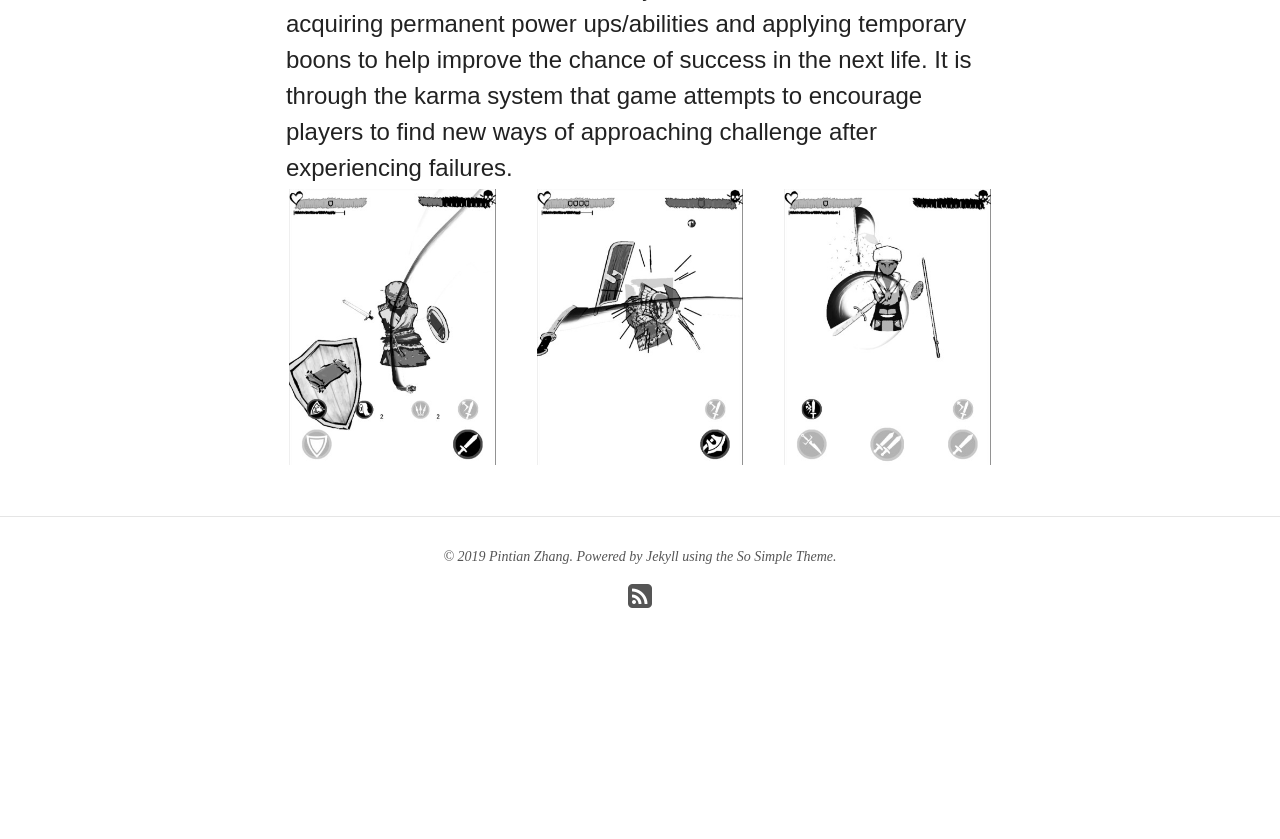
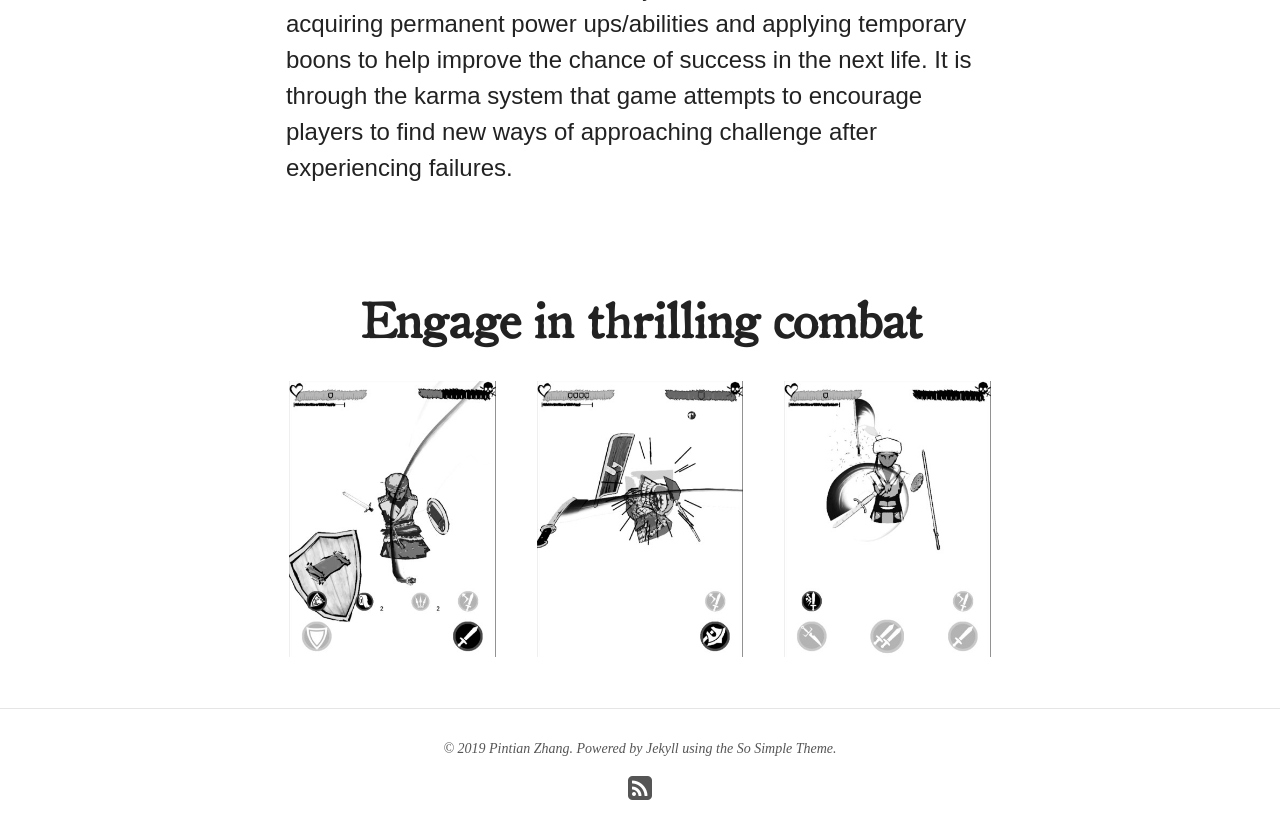
Before and after one commit to papertinker/PaperTinkerSite, a Jekyll site: the page built from games/lifetimes.markdown, in a window 1280 px wide and 900 px high, scrolled down 2071 px. Shown: the top 839 px of the window. Built offline with Jekyll 4.4.1, drawn with Linux system fonts in a browser that asks for light colours; nearby versions of some CDN libraries; our own code applies the rules of GitHub Pages for plain Markdown files; before the commit the page ends 2779 px from its top, so only the background shows below that.

Commit message:
Updated Lifetimes

```diff
--- a/games/lifetimes.markdown
+++ b/games/lifetimes.markdown
@@ -65,7 +65,7 @@ Eastern inspired <span style="font-size: 1.3em;">RPG</span>
 <br><br>
 The game incorporate text-adventure style narrative with 2D exploration and stamina based combat. The game mainly takes place in the living world but will also offer unique mechanics in the afterlife. Only in the afterlife can the player can spend karma accrued in life to make various adjustment to their avatar such as acquiring permanent power ups/abilities and applying temporary boons to help improve the chance of success in the next life. It is through the karma system that game attempts to encourage players to find new ways of approaching challenge after experiencing failures.</div>
 
-
+<div align="center" style="padding: 2em 0 0.5em 0; font-family: oldstyle; font-size: 3em; font-weight: bold;">Engage in thrilling combat</div>
 <table style="undefined;table-layout: fixed; width: 100%">
 <colgroup>
 <col style="width: 30%">
@@ -76,15 +76,15 @@ The game incorporate text-adventure style narrative with 2D exploration and stam
 </colgroup>
 <tr>
   <th class="tg-0lax" >
-    <a href="/images/Lifetimes/Screenshots/website_combat1.jpg" data-lightbox="lifetimes_combat" data-title="xxx"><img src="/images/Lifetimes/Screenshots_small/website_combat1.jpg"></a>
+    <a href="/images/Lifetimes/Screenshots/website_combat1.jpg" data-lightbox="lifetimes_combat" data-title="xxx"><img style="border-style: solid;" src="/images/Lifetimes/Screenshots_small/website_combat1.jpg"></a>
   </th>
   <th class="tg-0lax"></th>
   <th align="left" class="tg-0lax" >
-    <a href="/images/Lifetimes/Screenshots/website_combat2.jpg" data-lightbox="lifetimes_combat" data-title="xxx"><img src="/images/Lifetimes/Screenshots_small/website_combat2.jpg"></a>
+    <a href="/images/Lifetimes/Screenshots/website_combat2.jpg" data-lightbox="lifetimes_combat" data-title="xxx"><img style="border-style: solid;"  src="/images/Lifetimes/Screenshots_small/website_combat2.jpg"></a>
   </th>
 <th class="tg-0lax"></th>
   <th align="left" class="tg-0lax" >
-    <a href="/images/Lifetimes/Screenshots/website_combat3.jpg" data-lightbox="lifetimes_combat" data-title="xxx"><img src="/images/Lifetimes/Screenshots_small/website_combat3.jpg"></a>
+    <a href="/images/Lifetimes/Screenshots/website_combat3.jpg" data-lightbox="lifetimes_combat" data-title="xxx"><img style="border-style: solid;"  src="/images/Lifetimes/Screenshots_small/website_combat3.jpg"></a>
   </th>
 </tr>
 <a href="/images/Lifetimes/Screenshots/website_combat4.jpg" data-lightbox="lifetimes_combat" data-title="xxx"></a>
```
